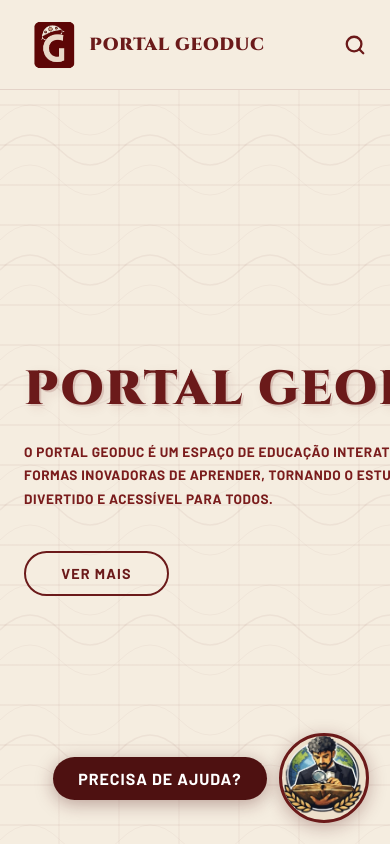
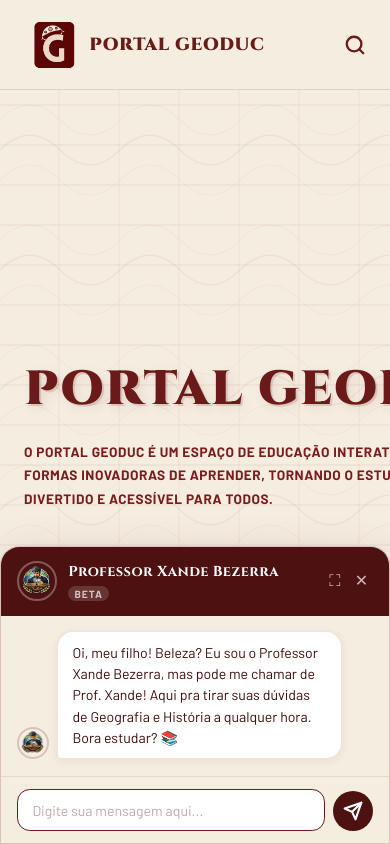
Before and after one commit to devmateusaraujo/Portal-GeoDuc, a website: page index.html in a window 390 px wide. Both pictures are taken after a click on the button "PRECISA DE AJUDA?". Drawn offline with Linux system fonts and the light colour scheme.

Commit message:
Adiciona chat widget e servidor sem chave da API

```diff
--- /dev/null
+++ b/api-chat.js
@@ -0,0 +1,168 @@
+(function () {
+  const history = [];
+
+  const widgetHTML = `
+  <div class="help-widget" id="helpWidget">
+    <button class="btn-help-text" id="btnHelpText">Precisa de Ajuda?</button>
+    <button class="btn-help-avatar" id="btnHelpAvatar" aria-label="Assistente">
+      <span class="badge" id="chatBadge">1</span>
+      <img src="img/persona.png" alt="Assistente" />
+    </button>
+  </div>
+
+  <div class="chat-overlay" id="chatOverlay">
+    <div class="chat-box" id="chatBox">
+      <div class="chat-header">
+        <div class="chat-header-info">
+          <img src="img/persona.png" alt="Prof. Xande" class="chat-avatar-img" />
+          <div>
+            <span class="chat-name">Professor Xande Bezerra</span>
+            <span class="chat-badge-label">BETA</span>
+          </div>
+        </div>
+        <div class="chat-header-actions">
+          <button class="chat-btn-icon" id="btnExpand" title="Expandir">&#x26F6;</button>
+          <button class="chat-btn-icon" id="btnClose" title="Fechar">&#x2715;</button>
+        </div>
+      </div>
+
+      <div class="chat-messages" id="chatMessages">
+        <div class="chat-msg assistant">
+          <img src="img/persona.png" alt="Prof. Xande" class="msg-avatar" />
+          <div class="msg-bubble">
+            Oi, meu filho! Beleza? Eu sou o Professor Xande Bezerra, mas pode me chamar de Prof. Xande! Aqui pra tirar suas dúvidas de Geografia e História a qualquer hora. Bora estudar? 📚
+          </div>
+        </div>
+      </div>
+
+      <div class="chat-input-area">
+        <textarea id="chatInput" class="chat-input" placeholder="Digite sua mensagem aqui..." rows="1"></textarea>
+        <button class="chat-send-btn" id="btnSend">
+          <svg width="20" height="20" viewBox="0 0 24 24" fill="none" stroke="currentColor" stroke-width="2.5" stroke-linecap="round" stroke-linejoin="round">
+            <line x1="22" y1="2" x2="11" y2="13"></line>
+            <polygon points="22 2 15 22 11 13 2 9 22 2"></polygon>
+          </svg>
+        </button>
+      </div>
+    </div>
+  </div>`;
+
+  document.body.insertAdjacentHTML('beforeend', widgetHTML);
+
+  const overlay   = document.getElementById('chatOverlay');
+  const chatBox   = document.getElementById('chatBox');
+  const messages  = document.getElementById('chatMessages');
+  const input     = document.getElementById('chatInput');
+  const btnSend   = document.getElementById('btnSend');
+  const btnClose  = document.getElementById('btnClose');
+  const btnExpand = document.getElementById('btnExpand');
+  const btnAvatar = document.getElementById('btnHelpAvatar');
+  const btnText   = document.getElementById('btnHelpText');
+  const badge     = document.getElementById('chatBadge');
+
+  let isOpen     = false;
+  let isExpanded = false;
+
+  function openChat() {
+    isOpen = true;
+    overlay.classList.add('active');
+    badge.style.display = 'none';
+    input.focus();
+  }
+
+  function closeChat() {
+    isOpen = false;
+    overlay.classList.remove('active');
+  }
+
+  btnAvatar.addEventListener('click', () => isOpen ? closeChat() : openChat());
+  btnText.addEventListener('click',   () => isOpen ? closeChat() : openChat());
+  btnClose.addEventListener('click',  closeChat);
+
+  btnExpand.addEventListener('click', () => {
+    isExpanded = !isExpanded;
+    chatBox.classList.toggle('expanded', isExpanded);
+    btnExpand.innerHTML = isExpanded ? '&#x2922;' : '&#x26F6;';
+  });
+
+  input.addEventListener('input', () => {
+    input.style.height = 'auto';
+    input.style.height = Math.min(input.scrollHeight, 120) + 'px';
+  });
+
+  input.addEventListener('keydown', (e) => {
+    if (e.key === 'Enter' && !e.shiftKey) {
+      e.preventDefault();
+      sendMessage();
+    }
+  });
+
+  btnSend.addEventListener('click', sendMessage);
+
+  function appendMessage(role, text) {
+    const isAssistant = role === 'assistant';
+    const div = document.createElement('div');
+    div.className = `chat-msg ${role}`;
+    div.innerHTML = isAssistant
+      ? `<img src="img/persona.png" alt="Prof. Xande" class="msg-avatar" /><div class="msg-bubble">${text}</div>`
+      : `<div class="msg-bubble">${text}</div>`;
+    messages.appendChild(div);
+    messages.scrollTop = messages.scrollHeight;
+    return div;
+  }
+
+  function showTyping() {
+    const div = document.createElement('div');
+    div.className = 'chat-msg assistant';
+    div.id = 'typingIndicator';
+    div.innerHTML = `
+      <img src="img/persona.png" alt="Prof. Xande" class="msg-avatar" />
+      <div class="msg-bubble typing-bubble">
+        <span></span><span></span><span></span>
+      </div>`;
+    messages.appendChild(div);
+    messages.scrollTop = messages.scrollHeight;
+  }
+
+  function removeTyping() {
+    const t = document.getElementById('typingIndicator');
+    if (t) t.remove();
+  }
+
+  async function sendMessage() {
+    const text = input.value.trim();
+    if (!text) return;
+
+    input.value = '';
+    input.style.height = 'auto';
+    btnSend.disabled = true;
+
+    appendMessage('user', text);
+    history.push({ role: 'user', content: text });
+
+    showTyping();
+
+    try {
+      const res = await fetch('http://localhost:3001/chat', {
+        method: 'POST',
+        headers: { 'Content-Type': 'application/json' },
+        body: JSON.stringify({ messages: history }),
+      });
+
+      const data = await res.json();
+      const reply = data.choices?.[0]?.message?.content
+        || 'Eita, deu um erro aqui! Tenta de novo, meu filho. 😅';
+
+      removeTyping();
+      appendMessage('assistant', reply);
+      history.push({ role: 'assistant', content: reply });
+
+    } catch (err) {
+      removeTyping();
+      appendMessage('assistant', 'Poxa, tive um probleminha técnico! Verifique se o servidor está rodando e tenta de novo. 😅');
+    }
+
+    btnSend.disabled = false;
+    input.focus();
+  }
+})();
--- /dev/null
+++ b/chat-widget.css
@@ -0,0 +1,335 @@
+/* ── CHAT WIDGET — Professor Xande Bezerra ── */
+
+/* Remove o help-widget original do HTML — o JS injeta automaticamente */
+
+.help-widget {
+  position: fixed;
+  bottom: 1.8rem;
+  right: 1.8rem;
+  display: flex;
+  align-items: center;
+  gap: 0.75rem;
+  z-index: 200;
+  animation: fadeInUp 0.7s 0.6s ease both;
+  padding: 0.3rem;
+}
+
+.btn-help-text {
+  font-family: var(--font-body);
+  font-size: 1rem;
+  font-weight: 700;
+  letter-spacing: 0.06em;
+  text-transform: uppercase;
+  color: #fff;
+  background: var(--wine-dark);
+  border: none;
+  border-radius: 999px;
+  padding: 0.75rem 1.6rem;
+  cursor: pointer;
+  box-shadow: 0 4px 18px rgba(78,17,17,0.35);
+  transition: background 0.2s, transform 0.15s;
+}
+
+.btn-help-text:hover { background: var(--wine-mid); transform: scale(1.03); }
+
+.btn-help-avatar {
+  position: relative;
+  width: 90px;
+  height: 90px;
+  border-radius: 50%;
+  background: var(--cream-dark);
+  border: 3px solid var(--wine);
+  cursor: pointer;
+  display: flex;
+  align-items: center;
+  justify-content: center;
+  box-shadow: 0 4px 18px rgba(78,17,17,0.3);
+  transition: transform 0.2s;
+  overflow: hidden;
+}
+
+.btn-help-avatar img {
+  width: 122%;
+  height: 122%;
+  object-fit: cover;
+  object-position: center;
+  border-radius: 50%;
+  display: block;
+}
+
+.btn-help-avatar:hover { transform: scale(1.08); }
+
+.badge {
+  position: absolute;
+  top: -4px;
+  right: -4px;
+  width: 22px;
+  height: 22px;
+  background: var(--wine);
+  color: #fff;
+  font-family: var(--font-body);
+  font-size: 0.75rem;
+  font-weight: 700;
+  border-radius: 50%;
+  display: flex;
+  align-items: center;
+  justify-content: center;
+  border: 2px solid var(--cream);
+  z-index: 1;
+}
+
+/* ── OVERLAY ── */
+.chat-overlay {
+  position: fixed;
+  bottom: 7rem;
+  right: 1.8rem;
+  z-index: 300;
+  opacity: 0;
+  pointer-events: none;
+  transform: translateY(20px) scale(0.97);
+  transform-origin: bottom right;
+  transition: opacity 0.25s ease, transform 0.25s ease;
+}
+
+.chat-overlay.active {
+  opacity: 1;
+  pointer-events: all;
+  transform: translateY(0) scale(1);
+}
+
+/* ── CHAT BOX ── */
+.chat-box {
+  width: 370px;
+  max-height: 520px;
+  background: var(--cream);
+  border: 1.5px solid rgba(107,26,26,0.2);
+  border-radius: 1.2rem;
+  box-shadow: 0 16px 48px rgba(78,17,17,0.2);
+  display: flex;
+  flex-direction: column;
+  overflow: hidden;
+  transition: width 0.3s ease, max-height 0.3s ease;
+}
+
+.chat-box.expanded {
+  width: 560px;
+  max-height: 700px;
+}
+
+/* ── HEADER ── */
+.chat-header {
+  display: flex;
+  align-items: center;
+  justify-content: space-between;
+  padding: 0.9rem 1rem;
+  background: var(--wine-dark);
+  flex-shrink: 0;
+}
+
+.chat-header-info {
+  display: flex;
+  align-items: center;
+  gap: 0.7rem;
+}
+
+.chat-avatar-img {
+  width: 40px;
+  height: 40px;
+  border-radius: 50%;
+  object-fit: cover;
+  border: 2px solid rgba(255,255,255,0.3);
+}
+
+.chat-name {
+  font-family: var(--font-title);
+  font-size: 0.9rem;
+  font-weight: 700;
+  color: #fff;
+  display: block;
+  letter-spacing: 0.03em;
+}
+
+.chat-badge-label {
+  font-family: var(--font-body);
+  font-size: 0.65rem;
+  font-weight: 700;
+  color: rgba(255,255,255,0.7);
+  background: rgba(255,255,255,0.15);
+  padding: 0.1rem 0.4rem;
+  border-radius: 999px;
+  letter-spacing: 0.08em;
+}
+
+.chat-header-actions {
+  display: flex;
+  gap: 0.3rem;
+}
+
+.chat-btn-icon {
+  background: none;
+  border: none;
+  color: rgba(255,255,255,0.7);
+  cursor: pointer;
+  font-size: 1rem;
+  padding: 0.3rem;
+  border-radius: 6px;
+  transition: color 0.2s, background 0.2s;
+  line-height: 1;
+}
+
+.chat-btn-icon:hover {
+  color: #fff;
+  background: rgba(255,255,255,0.1);
+}
+
+/* ── MESSAGES ── */
+.chat-messages {
+  flex: 1;
+  overflow-y: auto;
+  padding: 1rem;
+  display: flex;
+  flex-direction: column;
+  gap: 0.8rem;
+  scroll-behavior: smooth;
+}
+
+.chat-messages::-webkit-scrollbar { width: 4px; }
+.chat-messages::-webkit-scrollbar-track { background: transparent; }
+.chat-messages::-webkit-scrollbar-thumb { background: rgba(107,26,26,0.2); border-radius: 2px; }
+
+.chat-msg {
+  display: flex;
+  align-items: flex-end;
+  gap: 0.5rem;
+  animation: fadeInUp 0.3s ease both;
+}
+
+.chat-msg.user {
+  flex-direction: row-reverse;
+}
+
+.msg-avatar {
+  width: 32px;
+  height: 32px;
+  border-radius: 50%;
+  object-fit: cover;
+  flex-shrink: 0;
+  border: 2px solid rgba(107,26,26,0.2);
+}
+
+.msg-bubble {
+  max-width: 80%;
+  padding: 0.65rem 0.9rem;
+  border-radius: 1rem;
+  font-family: var(--font-body);
+  font-size: 0.88rem;
+  font-weight: 500;
+  line-height: 1.5;
+  color: var(--text-main);
+}
+
+.chat-msg.assistant .msg-bubble {
+  background: #fff;
+  border: 1px solid rgba(107,26,26,0.12);
+  border-bottom-left-radius: 4px;
+  box-shadow: 0 2px 8px rgba(78,17,17,0.07);
+}
+
+.chat-msg.user .msg-bubble {
+  background: var(--wine-dark);
+  color: #fff;
+  border-bottom-right-radius: 4px;
+}
+
+/* ── TYPING INDICATOR ── */
+.typing-bubble {
+  display: flex;
+  gap: 4px;
+  align-items: center;
+  padding: 0.7rem 1rem !important;
+}
+
+.typing-bubble span {
+  width: 7px;
+  height: 7px;
+  background: rgba(107,26,26,0.35);
+  border-radius: 50%;
+  animation: typingDot 1.2s infinite ease-in-out;
+}
+
+.typing-bubble span:nth-child(2) { animation-delay: 0.2s; }
+.typing-bubble span:nth-child(3) { animation-delay: 0.4s; }
+
+@keyframes typingDot {
+  0%, 60%, 100% { transform: translateY(0); opacity: 0.4; }
+  30% { transform: translateY(-5px); opacity: 1; }
+}
+
+/* ── INPUT AREA ── */
+.chat-input-area {
+  display: flex;
+  align-items: flex-end;
+  gap: 0.5rem;
+  padding: 0.75rem 1rem;
+  border-top: 1px solid rgba(107,26,26,0.1);
+  background: var(--cream);
+  flex-shrink: 0;
+}
+
+.chat-input {
+  flex: 1;
+  background: #fff;
+  border: 1.5px solid rgba(107,26,26,0.15);
+  border-radius: 0.8rem;
+  padding: 0.6rem 0.9rem;
+  font-family: var(--font-body);
+  font-size: 0.88rem;
+  color: var(--text-main);
+  resize: none;
+  outline: none;
+  transition: border-color 0.2s;
+  line-height: 1.5;
+  max-height: 120px;
+  overflow-y: auto;
+}
+
+.chat-input:focus { border-color: var(--wine); }
+.chat-input::placeholder { color: rgba(61,14,14,0.35); }
+
+.chat-send-btn {
+  width: 40px;
+  height: 40px;
+  border-radius: 50%;
+  background: var(--wine-dark);
+  border: none;
+  color: #fff;
+  cursor: pointer;
+  display: flex;
+  align-items: center;
+  justify-content: center;
+  flex-shrink: 0;
+  transition: background 0.2s, transform 0.15s;
+}
+
+.chat-send-btn:hover { background: var(--wine-mid); transform: scale(1.05); }
+.chat-send-btn:disabled { opacity: 0.5; cursor: not-allowed; transform: none; }
+
+/* ── RESPONSIVE ── */
+@media (max-width: 600px) {
+  .chat-overlay {
+    right: 0;
+    bottom: 0;
+    width: 100%;
+  }
+
+  .chat-box {
+    width: 100vw;
+    max-height: 75vh;
+    border-radius: 1.2rem 1.2rem 0 0;
+  }
+
+  .chat-box.expanded {
+    width: 100vw;
+    max-height: 90vh;
+  }
+}
--- a/index.html
+++ b/index.html
@@ -5,6 +5,7 @@
   <meta name="viewport" content="width=device-width, initial-scale=1.0" />
   <title>Portal GeoDuc</title>
   <link rel="stylesheet" href="style.css" />
+  <link rel="stylesheet" href="chat-widget.css">
   <link href="https://fonts.googleapis.com/css2?family=Cinzel:wght@700;900&family=Barlow:wght@400;600;700&display=swap" rel="stylesheet" />
 </head>
 <body>
@@ -58,14 +59,6 @@
     </div>
   </main>
 
-  <div class="help-widget">
-    <button class="btn-help-text">Precisa de Ajuda?</button>
-    <button class="btn-help-avatar" aria-label="Assistente">
-      <span class="badge">1</span>
-      <img src="img/persona.png" alt="Assistente"/>
-    </button>
-  </div>
-
-  <script src="script.js"></script>
+  <script src="api-chat.js"></script>
 </body>
 </html>
--- /dev/null
+++ b/package.json
@@ -0,0 +1,5 @@
+{
+  "dependencies": {
+    "dotenv": "^17.4.2"
+  }
+}
```
Also changed, not shown: servidor.js (added, +69 -0 lines), ver-mais.html (+2 -8 lines), 2 other files.
